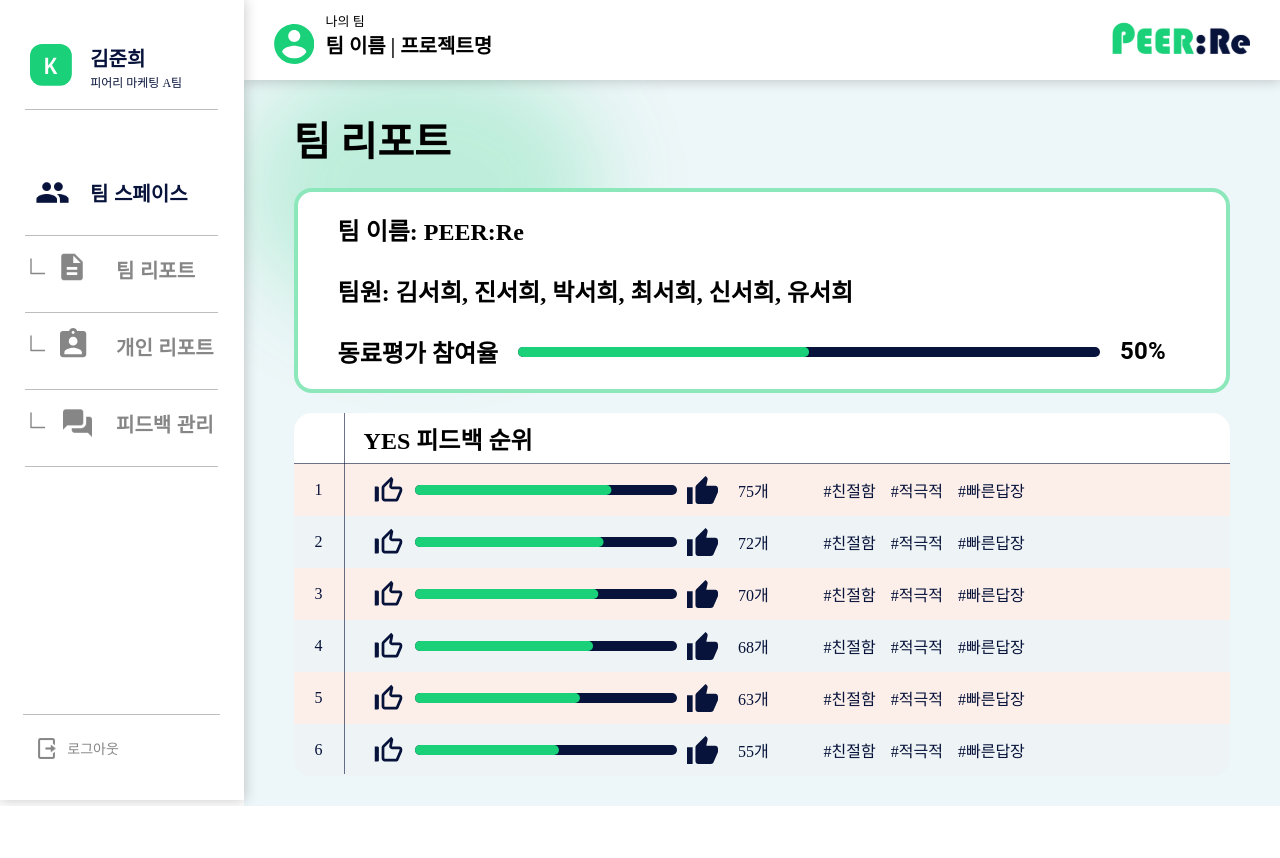
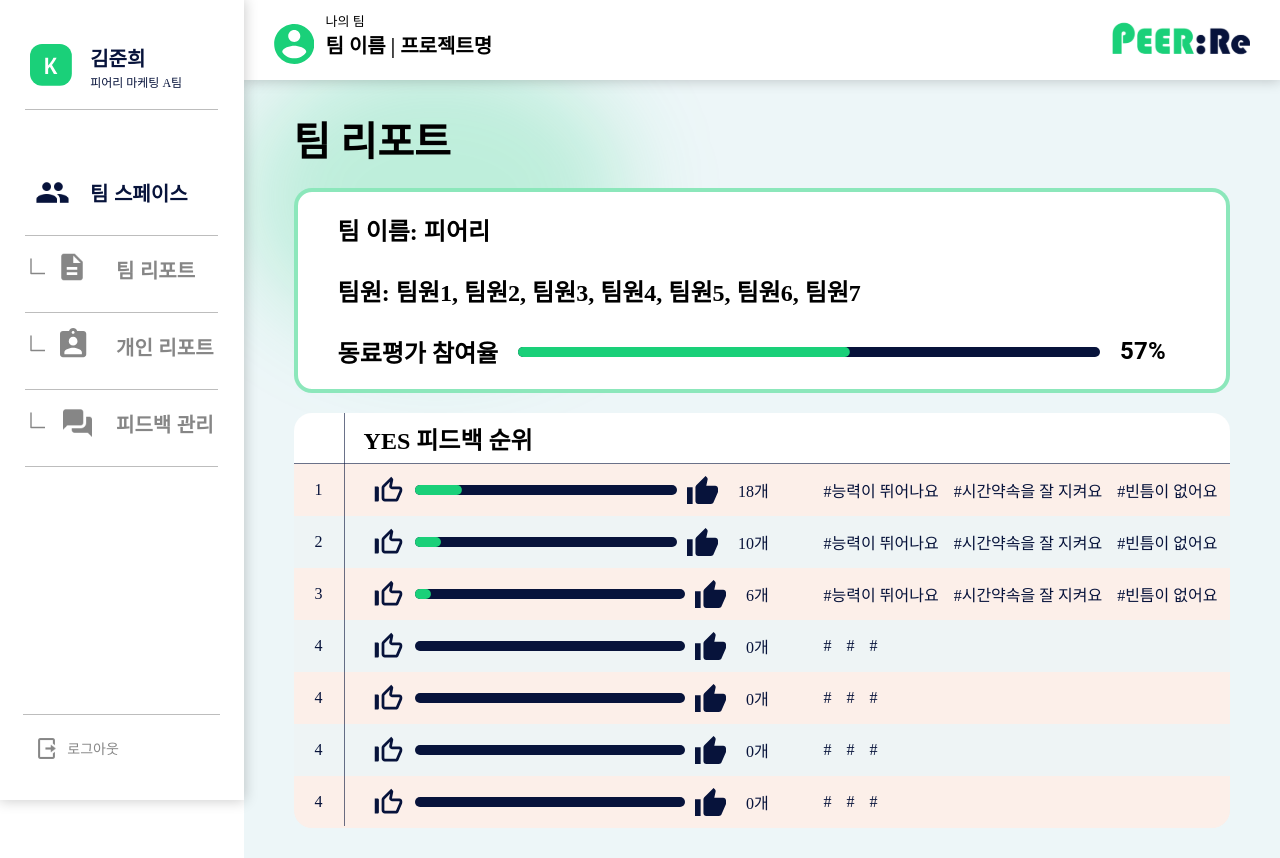
Before and after one commit to bianbbc87/PEERRE-FRONT_TEST, a React (Vite) app: page /team-report in a window 1280 px wide. Before the commit the page ends 806 px from the top, so only its background shows below. Built offline with nearby package versions, Linux system fonts and the light colour scheme; no server answers.

Commit message:
REFACTOR: team-report 팀 정보 및 피드백 순위 정보 api 완성

```diff
--- /dev/null
+++ b/src/api/team-report/getTeamInfo.js
@@ -0,0 +1,18 @@
+import axios from "axios";
+
+const getTeamInfo = async (accessToken, projectId ) => {
+    try {
+      const response = await axios.get(`http://13.124.90.245:8080/api/projects/${projectId}/team-report`, {
+        headers: {
+          'Authorization': accessToken,
+          'Content-Type': 'application/json'
+        }
+      });
+      console.log(response.data);
+      return response.data;
+    } catch(error) {
+      console.log(error);
+    }
+}
+
+export default getTeamInfo;
--- a/src/components/team-report/rank_table/PersonalBar.jsx
+++ b/src/components/team-report/rank_table/PersonalBar.jsx
@@ -7,7 +7,7 @@ import LankGuage from "../gauge/RankGauge";
 // 배경색 테마 배열 #eeeeee의 투명도 36% 값
 const bgColors = ['#FCEFE9', 'transparent'];
 
-export default function PersonalBar({index, value, selected, onClick}) {
+export default function PersonalBar({rank, index, value, selected, onClick, feedbacks}) {
 
     const getBGColor = (index, selected) => {
         if(index == selected) {
@@ -20,7 +20,7 @@ export default function PersonalBar({index, value, selected, onClick}) {
   return (
     <BarWrapper $bg={getBGColor(index, selected)} onClick={onClick}>
         <CountBox>
-            {index + 1}
+            {rank}
         </CountBox>
         <Thumb />
         <LankGuage value={value}/>
@@ -30,13 +30,13 @@ export default function PersonalBar({index, value, selected, onClick}) {
         </Gap>
         <TagBox>
        <Tag>
-        #친절함
+        #{feedbacks[0]}
        </Tag>
        <Tag>
-        #적극적
+        #{feedbacks[1]}
        </Tag>
        <Tag>
-        #빠른답장
+        #{feedbacks[2]}
        </Tag>
         </TagBox>
     </BarWrapper>
@@ -112,8 +112,10 @@ pointer-events: none;
 `
 
 PersonalBar.propTypes = {
+    rank: PropTypes.number,
     index: PropTypes.number,
     value: PropTypes.number,
     selected: PropTypes.number,
     onClick: PropTypes.func,
+    feedbacks: PropTypes.array,
   };
--- /dev/null
+++ b/src/data/team-report/dummy.js
@@ -0,0 +1,78 @@
+export const dummy = {
+    "status": 200,
+    "message": "요청이 성공했습니다.",
+    "data": {
+        "teamInfo": {
+            "teamName": "피어리",
+            "teamProfile": null,
+            "projectName": "피어리",
+            "evaluationProgress": 57,
+            "teamUserNames": [
+                "팀원1",
+                "팀원2",
+                "팀원3",
+                "팀원4",
+                "팀원5",
+                "팀원6",
+                "팀원7"
+            ]
+        },
+        "teamFeedbackInfoList": [
+            {
+                "yesFeedbackNum": 18,
+                "rank": 1,
+                "goodFeedbackContent": [
+                    "능력이 뛰어나요",
+                    "시간약속을 잘 지켜요",
+                    "빈틈이 없어요",
+                    "재미있어요",
+                    "말을 조리있게 잘해요",
+                    "연락이 잘 돼요"
+                ]
+            },
+            {
+                "yesFeedbackNum": 10,
+                "rank": 2,
+                "goodFeedbackContent": [
+                    "능력이 뛰어나요",
+                    "시간약속을 잘 지켜요",
+                    "빈틈이 없어요",
+                    "말을 조리있게 잘해요",
+                    "연락이 잘 돼요"
+                ]
+            },
+            {
+                "yesFeedbackNum": 6,
+                "rank": 3,
+                "goodFeedbackContent": [
+                    "능력이 뛰어나요",
+                    "시간약속을 잘 지켜요",
+                    "빈틈이 없어요",
+                    "재미있어요",
+                    "말을 조리있게 잘해요",
+                    "연락이 잘 돼요"
+                ]
+            },
+            {
+                "yesFeedbackNum": 0,
+                "rank": 4,
+                "goodFeedbackContent": []
+            },
+            {
+                "yesFeedbackNum": 0,
+                "rank": 4,
+                "goodFeedbackContent": []
+            },
+            {
+                "yesFeedbackNum": 0,
+                "rank": 4,
+                "goodFeedbackContent": []
+            },
+            {
+                "yesFeedbackNum": 0,
+                "rank": 4,
+                "goodFeedbackContent": []
+            }
+        ]
+    }
+}
--- a/src/pages/team-report/TeamReport.jsx
+++ b/src/pages/team-report/TeamReport.jsx
@@ -9,37 +9,27 @@ import {
   Line,
 } from "/src/styles/style";
 import CustomizedProgressBars from "/src/components/team-report/gauge/BorderLinearProgress";
-import PersonalBar from "../../components/team-report/rank_table/PersonalBar";
+import PersonalBar from "/src/components/team-report/rank_table/PersonalBar";
 import { useState, useEffect } from "react";
-import axios from 'axios';
+import getTeamInfo from "/src/api/team-report/getTeamInfo";
+import { dummy } from "/src/data/team-report/dummy";
 
 export default function TeamReport() {
-  // 더미 데이터
-  // 이름, 개수
-  const teamMembers = [
-    { name: "김서희", value: 75 },
-    { name: "진서희", value: 72 },
-    { name: "박서희", value: 70 },
-    { name: "최서희", value: 68 },
-    { name: "신서희", value: 63 },
-    { name: "유서희", value: 55 },
-  ];
 
-  const [data, setData] = useState();
+  // 임시 더미 데이터
+  const [data, setData] = useState(dummy.data);
+  console.log(data);
+
+  // 프로젝트 id
   const [projectid, setProjectId] = useState(10);
+  const accessToken = localStorage.getItem("accessToken");
 
-  useEffect(() => {
+/*  useEffect(() => {
     const getData = async () => {
       try {
-        // 여기서 'your-api-url'을 실제 API URL로 대체합니다.
-        const response = await axios.get('http://13.124.90.245:8080/api/projects/1/team-report', projectid, {
-          headers: {
-            'Authorization': 'Bearer eyJhbGciOiJIUzUxMiIsInR5cCI6IkpXVCJ9.eyJzdWIiOiJBY2Nlc3NUb2tlbiIsImV4cCI6MTcwOTkxMTQzNCwic29jaWFsSWQiOiJ0aGRkbXMyMDA5QG5hdmVyLmNvbSJ9.Kd3e8Xm2k_SgnyWMf84p7WPd9FzNwBF7VDLSD7h55my8J--xBuYNjKM8mexLg5oPVSHr7sHchssKMRNKpVPx2A',
-            'Content-Type': 'application/json'
-          }
-        });
-        setData(response.data);
-        console.log(response.data);
+        const response = await getTeamInfo(accessToken, projectid);
+        console.log(response);
+        setData(response);
       } catch(error) {
         console.log(error);
       }
@@ -47,6 +37,7 @@ export default function TeamReport() {
 
   getData();
   }, []);
+  */
 
   const [selected, setSelected] = useState(99);
 
@@ -54,19 +45,20 @@ export default function TeamReport() {
     setSelected(index);
   };
 
+  // {teamMembers.map((member) => member.name).join(", ")}
   return (
     <Container>
       <Title>팀 리포트</Title>
       <Team_Box>
-        <p>팀 이름: PEER:Re</p>
-        <p>팀원: {teamMembers.map((member) => member.name).join(", ")}</p>
+        <p>팀 이름: {data.teamInfo.teamName} </p>
+        <p>팀원: {data.teamInfo.teamUserNames.map((member) => member).join(", ")}</p>
         <Gaze_Box>
           <div>
             <p style={{ margin: "0 20px 0 0", whiteSpace: "nowrap" }}>
               동료평가 참여율
             </p>
           </div>
-          <CustomizedProgressBars value={50} />
+          <CustomizedProgressBars value={data.teamInfo.evaluationProgress} />
         </Gaze_Box>
       </Team_Box>
       <Rank_Box>
@@ -75,13 +67,18 @@ export default function TeamReport() {
         <TitleBar>
           <p>YES 피드백 순위</p>
         </TitleBar>
-        {teamMembers.map((member, index) => (
+        {data.teamFeedbackInfoList
+          .slice() // 복사본 생성
+          .sort((a, b) => a.rank - b.rank) // 오름 차순 정렬
+          .map((member, index) => (
             <PersonalBar
               key={index}
+              rank={member.rank}
               index={index}
-            value={member.value}
+              value={member.yesFeedbackNum}
               selected={selected}
               onClick={selectBar(index)}
+              feedbacks={member.goodFeedbackContent}
             />
         ))}
       </Rank_Box>
```
Lines whose indentation alone changed are shown as unchanged.
